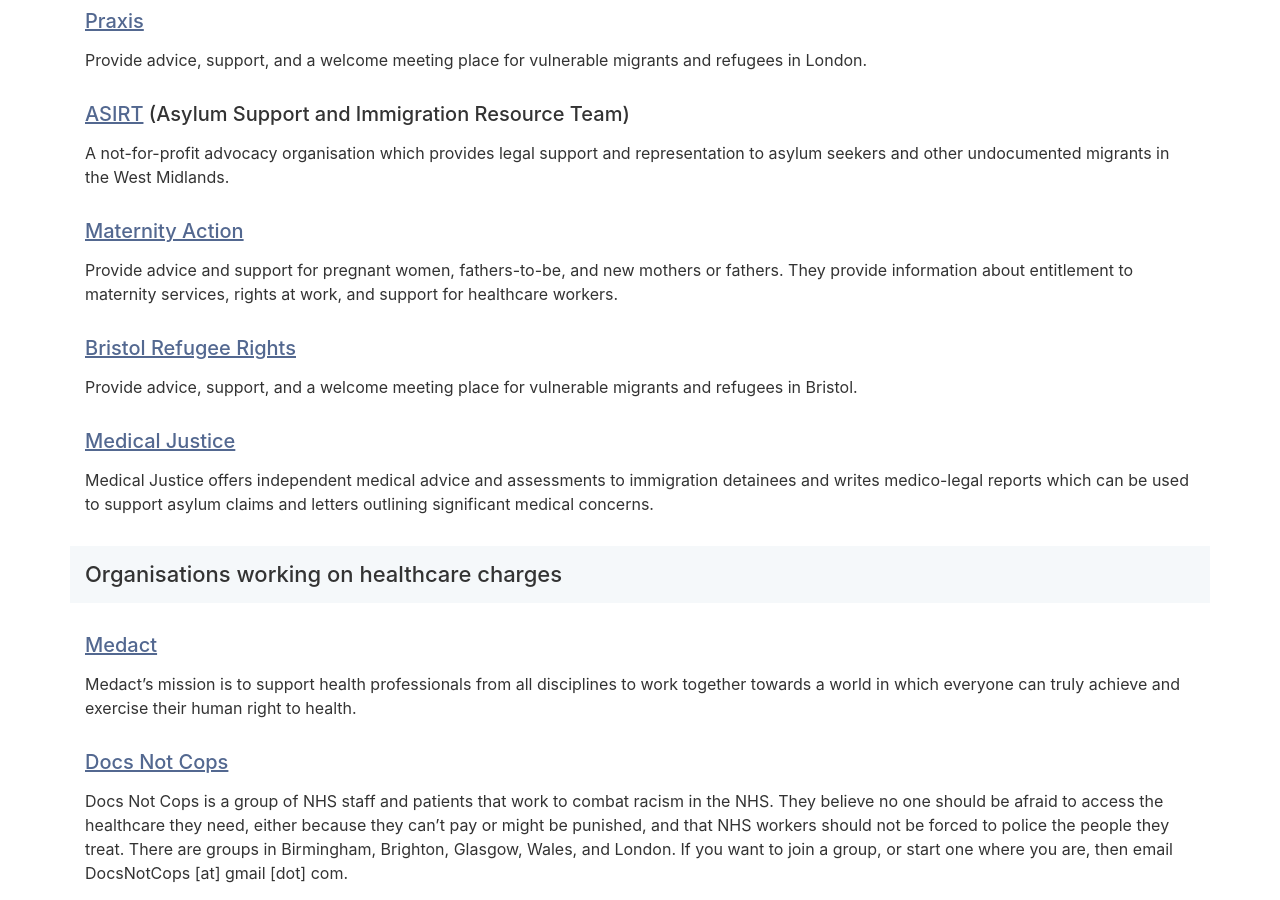
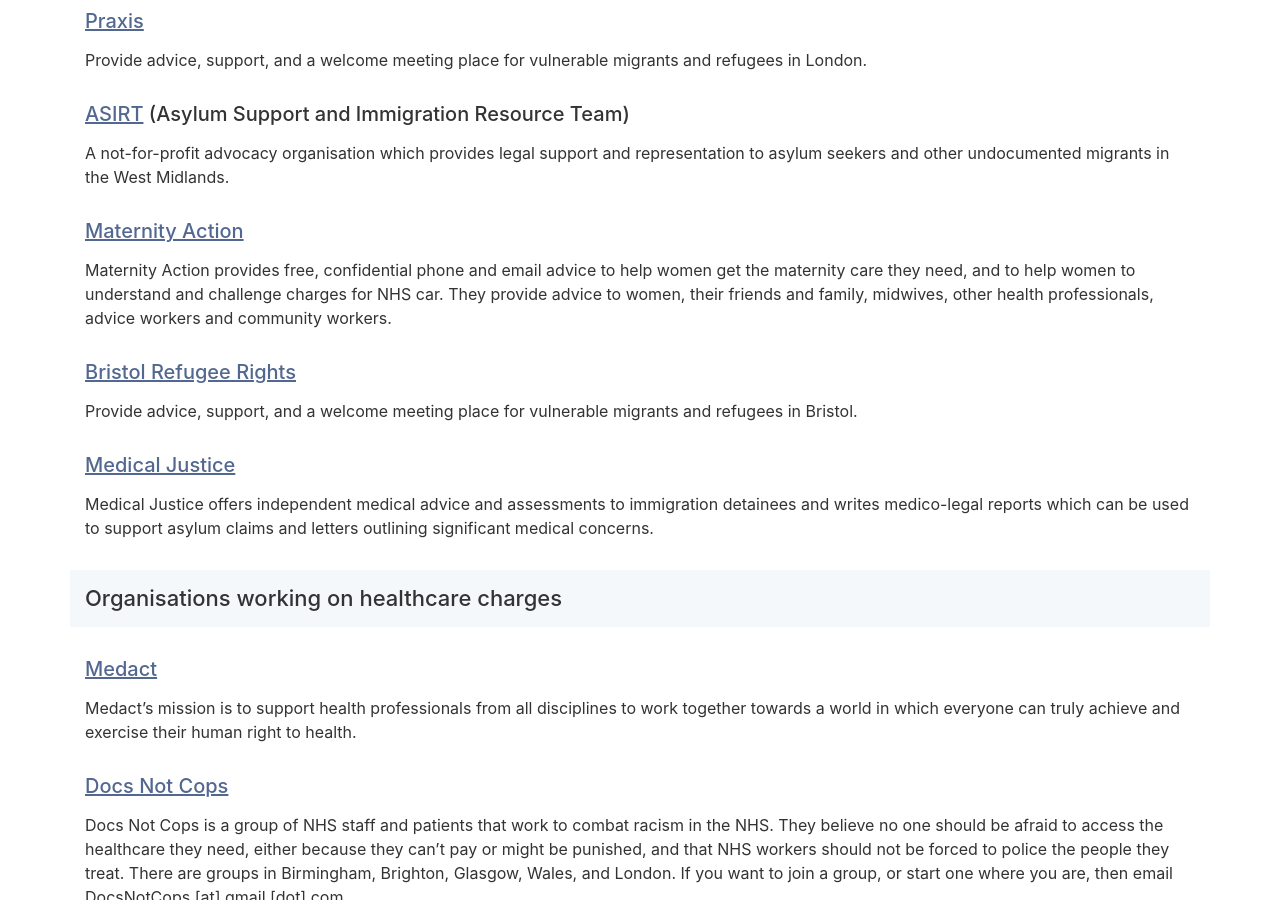
Before and after one commit to patientsnotpassports/patientsnotpassports.github.io, a Jekyll site: the page built from support/signposting-guide.md, in a window 1280 px wide and 900 px high, scrolled down 660 px. Built offline with Jekyll 4.4.1, drawn with Linux system fonts in a browser that asks for light colours.

Commit message:
Update signposting-guide.md

```diff
--- a/support/signposting-guide.md
+++ b/support/signposting-guide.md
@@ -20,9 +20,9 @@
 
 A not-for-profit advocacy organisation which provides legal support and representation to asylum seekers and other undocumented migrants in the West Midlands.
 
-##### [Maternity Action](https://www.maternityaction.org.uk/){:target="_blank"}
+##### [Maternity Action](https://www.maternityaction.org.uk/advice-2/maternity-care-access-advice-service/){:target="_blank"}
 
-Provide advice and support for pregnant women, fathers-to-be, and new mothers or fathers. They provide information about entitlement to maternity services, rights at work, and support for healthcare workers.
+Maternity Action provides free, confidential phone and email advice to help women get the maternity care they need, and to help women to understand and challenge charges for NHS car. They provide advice to women, their friends and family, midwives, other health professionals, advice workers and community workers.
 
 ##### [Bristol Refugee Rights](https://www.bristolrefugeerights.org/){:target="_blank"}
 
```
